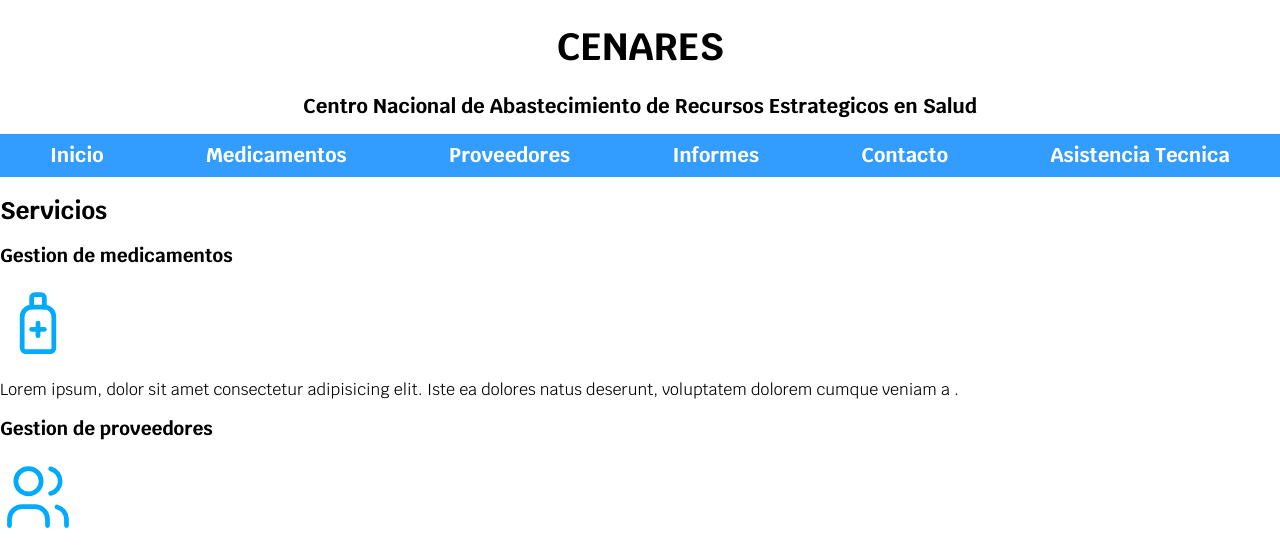
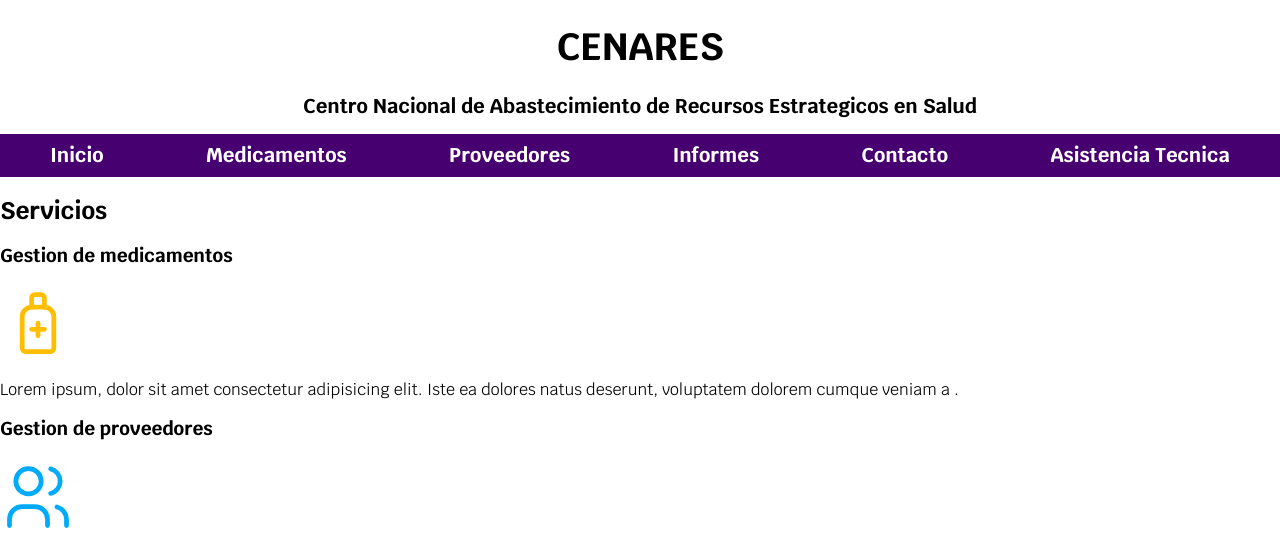
Before and after one commit to Manuel12012/Proyecto-Cenares, a PHP site: page / in a window 1280 px wide. Shown: the top 552 px of the page. Run offline with PHP 8.4, Linux system fonts and the light colour scheme; some libraries are stand-ins or nearby versions.

Commit message:
Morado y amarillo

```diff
--- a/css/style.css
+++ b/css/style.css
@@ -1,9 +1,9 @@
 :root{
     --blanco: #ffffff;
     --oscuro: #212121;
-    --celeste_oscuro: #339CFF;
+    --morado: #470070;
     --celeste_claro: #0EA7E5;
-    --amarillo_claro: #F7FF00;
+    --verde: #fbff00;
     --gris: #757575;
 }
 
@@ -33,7 +33,7 @@ body{
 }
 
 .nav-bg{
-    background-color: var(--celeste_oscuro);
+    background-color: var(--morado);
 
 }
 
@@ -52,6 +52,6 @@ body{
 }
 
 .navegacion-principal a:hover{
-   background-color: var(--amarillo_claro);
+   background-color: var(--verde);
    color: var(--oscuro);
 }
--- a/index.html
+++ b/index.html
@@ -32,7 +32,7 @@
         <h2>Servicios</h2>
         <section>
             <h3>Gestion de medicamentos</h3>
-            <svg xmlns="http://www.w3.org/2000/svg" class="icon icon-tabler icon-tabler-medicine-syrup" width="76" height="76" viewBox="0 0 24 24" stroke-width="1.5" stroke="#00abfb" fill="none" stroke-linecap="round" stroke-linejoin="round">
+            <svg xmlns="http://www.w3.org/2000/svg" class="icon icon-tabler icon-tabler-medicine-syrup" width="76" height="76" viewBox="0 0 24 24" stroke-width="1.5" stroke="#ffbf00" fill="none" stroke-linecap="round" stroke-linejoin="round">
                 <path stroke="none" d="M0 0h24v24H0z" fill="none"/>
                 <path d="M8 21h8a1 1 0 0 0 1 -1v-10a3 3 0 0 0 -3 -3h-4a3 3 0 0 0 -3 3v10a1 1 0 0 0 1 1z" />
                 <path d="M10 14h4" />
```
